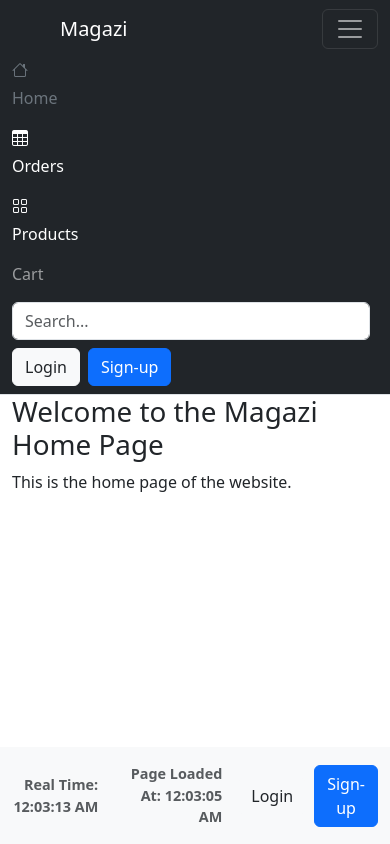
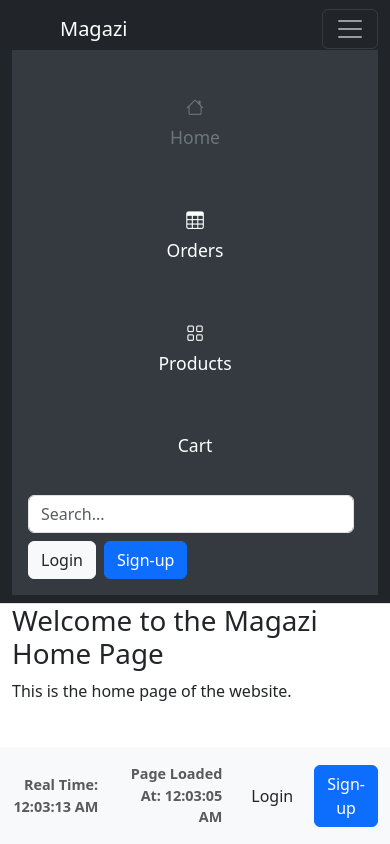
Before and after one commit to phloreenm/MP4-Django-CI-CoBC, a Django app: page / in a window 390 px wide, after a click that opens the changed part. Run offline with Django 3.2, Linux system fonts and the light colour scheme; some libraries are stand-ins or nearby versions.

Commit message:
Add responsive navbar styles and update README with Bootstrap navbar link

```diff
--- a/static/css/base_style.css
+++ b/static/css/base_style.css
@@ -52,3 +52,43 @@ footer {
     font-weight: bold;
     color: #6c757d;
 }
+
+@media (max-width: 992px) {
+    /* Style the collapsed navbar container */
+    .navbar-collapse {
+      background-color: #343a40;  /* A dark background; */
+      padding: 1rem;
+    }
+
+    /* Style each nav item when the navbar is collapsed */
+    .navbar-collapse .nav-item {
+      margin: 0.5rem 0;
+    }
+
+    /* Style each nav link for the collapsed state */
+    .navbar-collapse .nav-link {
+      color: #ffffff;         /* Set text color */
+      font-size: 1.1rem;        /* Increase font size for easier tap targets */
+      padding: 0.75rem 1rem;    /* Add padding for a button-like feel */
+      border-radius: 0.25rem;   /* Optional: rounded corners */
+      text-align: center;       /* Center the text */
+      display: block;           /* Ensure links take full width */
+    }
+
+    /* Optional: hover or active state styling */
+    .navbar-collapse .nav-link:hover,
+    .navbar-collapse .nav-link:focus {
+      background-color: rgba(255, 255, 255, 0.1);
+      color: #ffffff;
+    }
+
+    .navbar-nav .nav-item {
+      text-align: center;
+      padding: 0.5rem 0;
+    }
+    .navbar-nav .nav-link {
+      display: flex;
+      flex-direction: column;
+      align-items: center;
+    }
+  }
--- a/templates/base.html
+++ b/templates/base.html
@@ -77,7 +77,8 @@
         </button>
         <!-- Collapsible content -->
         <div class="collapse navbar-collapse" id="navbarHeaderContent">
-          <ul class="navbar-nav me-auto mb-2 mb-lg-0">
+          {% comment %} <ul class="navbar-nav me-auto mb-2 mb-lg-0"> {% endcomment %}
+            <ul class="navbar-nav flex-column flex-lg-row me-auto mb-2 mb-lg-0">
             <!-- Home Menu Item -->
             <li class="nav-item">
               <a href="/" class="nav-link {% if request.path == '/' %}text-secondary{% else %}text-white{% endif %}">
```
Also changed, not shown: README.md, db.sqlite3.
